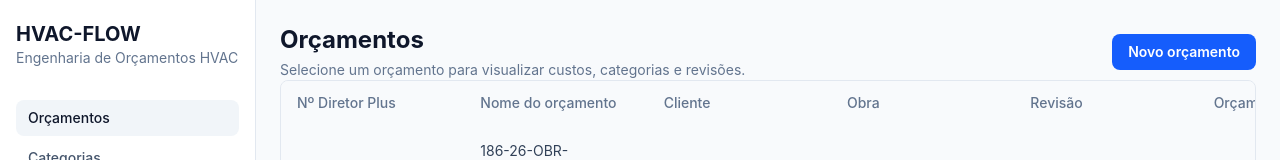
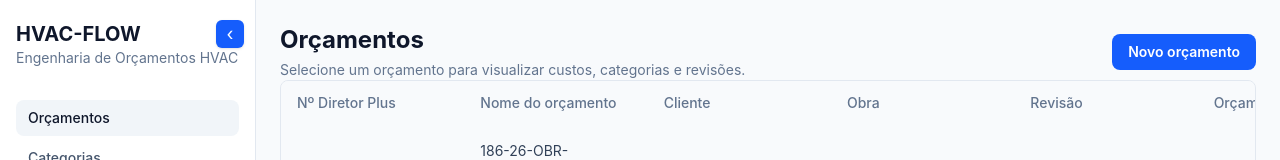
Before and after one commit to olavodario/HVAC-FLOW, a React (Vite) app in the folder frontend/: page / in a window 1280 px wide. Shown: the top 160 px of the page. Built offline with nearby package versions, Linux system fonts and the light colour scheme.

Commit message:
feat: implement collapsible sidebar in AppLayout for improved navigation

```diff
--- a/frontend/src/layouts/AppLayout.tsx
+++ b/frontend/src/layouts/AppLayout.tsx
@@ -1,4 +1,7 @@
+import { useState } from "react";
+
 import { Sidebar } from "../components/Sidebar";
+
 import type {
   SecaoOrcamentoPagina,
   SecaoSistema,
@@ -6,11 +9,20 @@ import type {
 
 interface AppLayoutProps {
   children: React.ReactNode;
+
   orcamentoAberto: boolean;
+
   secaoSistemaAtiva?: SecaoSistema;
+
   secaoOrcamentoAtiva?: SecaoOrcamentoPagina;
-  onSelecionarSecaoSistema?: (secao: SecaoSistema) => void;
-  onSelecionarSecaoOrcamento?: (secao: SecaoOrcamentoPagina) => void;
+
+  onSelecionarSecaoSistema?: (
+    secao: SecaoSistema
+  ) => void;
+
+  onSelecionarSecaoOrcamento?: (
+    secao: SecaoOrcamentoPagina
+  ) => void;
 }
 
 export function AppLayout({
@@ -21,15 +33,47 @@ export function AppLayout({
   onSelecionarSecaoSistema,
   onSelecionarSecaoOrcamento,
 }: AppLayoutProps) {
+  const [sidebarAberta, setSidebarAberta] =
+    useState(true);
+
   return (
     <div className="min-h-screen bg-slate-50 lg:flex">
-      <Sidebar
-        orcamentoAberto={orcamentoAberto}
-        secaoSistemaAtiva={secaoSistemaAtiva}
-        secaoOrcamentoAtiva={secaoOrcamentoAtiva}
-        onSelecionarSecaoSistema={onSelecionarSecaoSistema}
-        onSelecionarSecaoOrcamento={onSelecionarSecaoOrcamento}
-      />
+      <div className={sidebarAberta ? "relative w-full lg:w-64" : "relative w-10"}>
+        {sidebarAberta && (
+          <Sidebar
+            orcamentoAberto={
+              orcamentoAberto
+            }
+            secaoSistemaAtiva={
+              secaoSistemaAtiva
+            }
+            secaoOrcamentoAtiva={
+              secaoOrcamentoAtiva
+            }
+            onSelecionarSecaoSistema={
+              onSelecionarSecaoSistema
+            }
+            onSelecionarSecaoOrcamento={
+              onSelecionarSecaoOrcamento
+            }
+          />
+        )}
+
+        <button
+          onClick={() => setSidebarAberta((aberta) => !aberta)}
+          aria-label={sidebarAberta ? "Recolher menu" : "Expandir menu"}
+          className={`
+            absolute top-5 z-50 flex h-7 w-7 items-center justify-center
+            rounded-md bg-blue-600 text-white shadow-sm
+            transition-all hover:bg-blue-700
+            ${sidebarAberta ? "right-3" : "left-3"}
+          `}
+        >
+          <span className="text-lg leading-none">
+            {sidebarAberta ? "‹" : "›"}
+          </span>
+        </button>
+      </div>
 
       <main className="min-w-0 flex-1 p-4 sm:p-6">
         {children}
```
